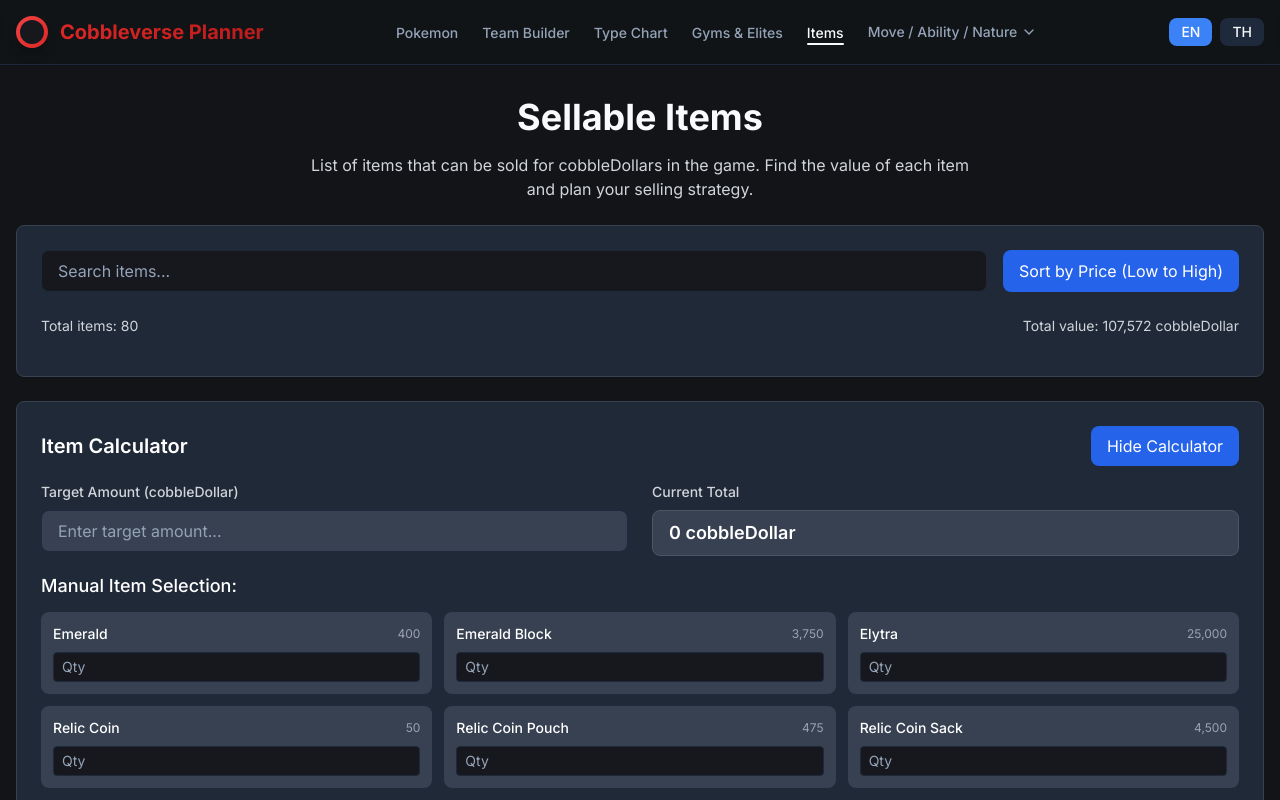
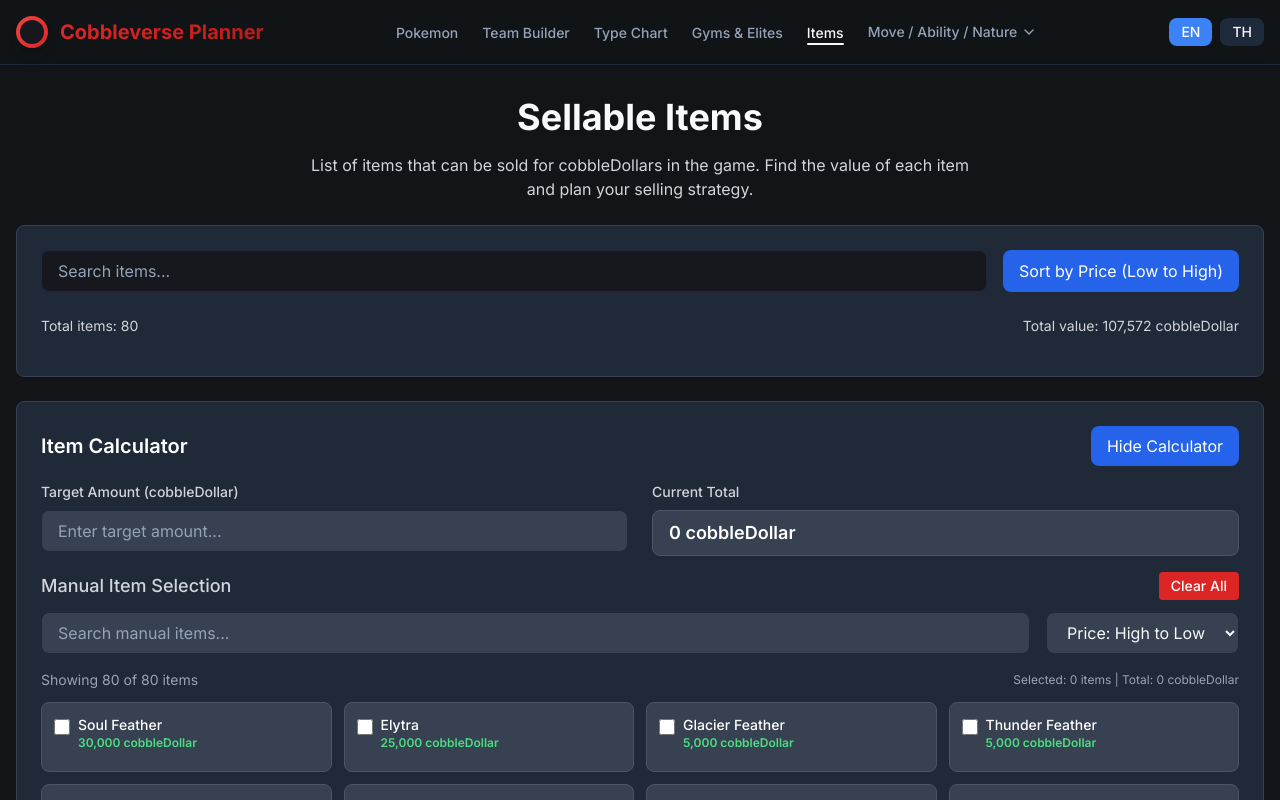
Before and after one commit to bimuuu/pokemon-app, a Next.js app: page /items in a window 1280 px wide. Both pictures are taken after a click on the button "Show Calculator". Shown: the top 800 px of the page. Built offline with nearby package versions, Linux system fonts and the light colour scheme; what pokenode-ts would draw is missing.

Commit message:
Add items page with sellable items calculator and Thai translations

```diff
--- a/app/items/page.tsx
+++ b/app/items/page.tsx
@@ -24,6 +24,9 @@
   const [targetAmount, setTargetAmount] = useState('')
   const [selectedItems, setSelectedItems] = useState<{[key: string]: number}>({})
   const [showCalculator, setShowCalculator] = useState(false)
+  const [manualItemSearchTerm, setManualItemSearchTerm] = useState('')
+  const [checkedItems, setCheckedItems] = useState<Set<string>>(new Set())
+  const [manualSortOrder, setManualSortOrder] = useState<'price-desc' | 'price-asc' | 'name-asc' | 'name-desc'>('price-desc')
 
   const itemsPerPage = 20
 
@@ -53,6 +56,30 @@
     return filtered
   }, [allItems, searchTerm, sortOrder])
 
+  const filteredManualItems = useMemo(() => {
+    let filtered = allItems.filter(item =>
+      item.item.toLowerCase().includes(manualItemSearchTerm.toLowerCase())
+    )
+
+    // Sort based on manual sort order
+    filtered.sort((a, b) => {
+      switch (manualSortOrder) {
+        case 'price-desc':
+          return b.price - a.price
+        case 'price-asc':
+          return a.price - b.price
+        case 'name-asc':
+          return formatItemName(a.item).localeCompare(formatItemName(b.item))
+        case 'name-desc':
+          return formatItemName(b.item).localeCompare(formatItemName(a.item))
+        default:
+          return b.price - a.price
+      }
+    })
+
+    return filtered
+  }, [allItems, manualItemSearchTerm, manualSortOrder])
+
   const totalPages = Math.ceil(filteredAndSortedItems.length / itemsPerPage)
   const startIndex = (currentPage - 1) * itemsPerPage
   const paginatedItems = filteredAndSortedItems.slice(startIndex, startIndex + itemsPerPage)
@@ -75,6 +102,37 @@
 
   const handleQuantityChange = (itemKey: string, quantity: number) => {
     setSelectedItems(prev => handleItemQuantityChange(itemKey, quantity, prev))
+  }
+
+  const handleCheckboxChange = (itemKey: string, checked: boolean) => {
+    setCheckedItems(prev => {
+      const newSet = new Set(prev)
+      if (checked) {
+        newSet.add(itemKey)
+        // Initialize quantity to 1 if not already set
+        setSelectedItems(selected => ({
+          ...selected,
+          [itemKey]: selected[itemKey] || 1
+        }))
+      } else {
+        newSet.delete(itemKey)
+        // Remove quantity when unchecked
+        setSelectedItems(selected => {
+          const newSelected = { ...selected }
+          delete newSelected[itemKey]
+          return newSelected
+        })
+      }
+      return newSet
+    })
+  }
+
+  const getSelectedItemsList = () => {
+    return Array.from(checkedItems).map(itemKey => {
+      const item = allItems.find(i => i.item === itemKey)
+      const quantity = selectedItems[itemKey] || 0
+      return item ? { ...item, quantity } : null
+    }).filter(Boolean)
   }
 
   if (loading) {
@@ -209,29 +267,119 @@
 
             {/* Manual Item Selection */}
             <div className="mt-6">
-              <h3 className="text-lg font-medium text-white mb-3">Manual Item Selection:</h3>
-              <div className="grid grid-cols-1 sm:grid-cols-2 lg:grid-cols-3 gap-3 max-h-60 overflow-y-auto">
-                {allItems.slice(0, 12).map(item => (
-                  <div key={item.item} className="bg-gray-700 rounded-lg p-3">
-                    <div className="flex justify-between items-center mb-2">
+              <div className="text-lg font-medium text-gray-300 mb-3 flex justify-between items-center">
+                <span>Manual Item Selection</span>
+                <button
+                  onClick={() => {
+                    setSelectedItems({})
+                    setCheckedItems(new Set())
+                  }}
+                  className="px-3 py-1 bg-red-600 text-white text-sm rounded hover:bg-red-700 transition-colors"
+                >
+                  Clear All
+                </button>
+              </div>
+              <div className="flex flex-col sm:flex-row gap-4 mb-4">
+                <div className="flex-1">
+                  <input
+                    type="text"
+                    placeholder="Search manual items..."
+                    value={manualItemSearchTerm}
+                    onChange={(e) => setManualItemSearchTerm(e.target.value)}
+                    className="w-full px-4 py-2 bg-gray-700 border border-gray-600 rounded-lg text-white focus:ring-2 focus:ring-blue-500 focus:border-transparent"
+                  />
+                </div>
+                <div className="flex gap-2">
+                  <select
+                    value={manualSortOrder}
+                    onChange={(e) => setManualSortOrder(e.target.value as any)}
+                    className="px-4 py-2 bg-gray-700 border border-gray-600 rounded-lg text-white focus:ring-2 focus:ring-blue-500 focus:border-transparent"
+                  >
+                    <option value="price-desc">Price: High to Low</option>
+                    <option value="price-asc">Price: Low to High</option>
+                    <option value="name-asc">Name: A to Z</option>
+                    <option value="name-desc">Name: Z to A</option>
+                  </select>
+                </div>
+              </div>
+              <div className="text-sm text-gray-400 mb-3 flex justify-between items-center">
+                <span>Showing {filteredManualItems.length} of {allItems.length} items</span>
+                <span className="text-xs">Selected: {checkedItems.size} items | Total: {currentTotal.toLocaleString()} cobbleDollar</span>
+              </div>
+              <div className="grid grid-cols-1 sm:grid-cols-2 lg:grid-cols-4 gap-3 max-h-96 overflow-y-auto">
+                {filteredManualItems.map(item => (
+                  <div key={item.item} className={`bg-gray-700 rounded-lg p-3 transition-colors border ${checkedItems.has(item.item) ? 'border-blue-500 bg-gray-600' : 'border-gray-600 hover:bg-gray-600'}`}>
+                    <div className="flex items-start gap-2 mb-2">
+                      <input
+                        type="checkbox"
+                        checked={checkedItems.has(item.item)}
+                        onChange={(e) => handleCheckboxChange(item.item, e.target.checked)}
+                        className="mt-1 w-4 h-4 text-blue-600 bg-gray-800 border-gray-500 rounded focus:ring-blue-500 focus:ring-2"
+                      />
+                      <div className="flex-1">
                         <div className="text-sm font-medium text-white truncate">
                           {formatItemName(item.item)}
                         </div>
-                      <div className="text-xs text-gray-400">
-                        {item.price.toLocaleString()}
+                        <div className="text-xs font-semibold text-green-400">
+                          {item.price.toLocaleString()} cobbleDollar
                         </div>
                       </div>
+                    </div>
+                    {checkedItems.has(item.item) && (
+                      <div className="flex items-center gap-2">
                         <input
                           type="number"
-                      min="0"
-                      placeholder="Qty"
+                          min="1"
+                          placeholder="1"
                           value={selectedItems[item.item] || ''}
-                      onChange={(e) => handleQuantityChange(item.item, parseInt(e.target.value) || 0)}
-                      className="w-full px-2 py-1 bg-gray-600 border border-gray-500 rounded text-white text-sm focus:ring-1 focus:ring-blue-500 focus:border-transparent"
+                          onChange={(e) => handleQuantityChange(item.item, parseInt(e.target.value) || 1)}
+                          className="flex-1 px-2 py-1 bg-gray-800 border border-gray-500 rounded text-white text-sm focus:ring-2 focus:ring-blue-500 focus:border-transparent"
                         />
+                        <div className="text-xs text-gray-400 min-w-[60px] text-right">
+                          = {(item.price * (selectedItems[item.item] || 0)).toLocaleString()}
+                        </div>
+                      </div>
+                    )}
                   </div>
                 ))}
               </div>
+
+              {/* Selected Items Display */}
+              {checkedItems.size > 0 && (
+                <div className="mt-6">
+                  <h4 className="text-lg font-medium text-white mb-3">Selected Items Summary:</h4>
+                  <div className="bg-gray-700 rounded-lg p-4 max-h-60 overflow-y-auto">
+                    {getSelectedItemsList().map((item: any) => (
+                      <div key={item.item} className="flex justify-between items-center py-2 border-b border-gray-600 last:border-0">
+                        <div className="flex-1">
+                          <div className="text-sm font-medium text-white">{formatItemName(item.item)}</div>
+                          <div className="text-xs text-gray-400">{item.price.toLocaleString()} cobbleDollar each</div>
+                        </div>
+                        <div className="flex items-center gap-4">
+                          <div className="text-sm font-semibold text-blue-400">{item.quantity}x</div>
+                          <div className="text-sm font-semibold text-green-400 min-w-[80px] text-right">
+                            {(item.price * item.quantity).toLocaleString()}
+                          </div>
+                          <button
+                            onClick={() => handleCheckboxChange(item.item, false)}
+                            className="px-2 py-1 bg-red-600 text-white text-xs rounded hover:bg-red-700 transition-colors"
+                          >
+                            Remove
+                          </button>
+                        </div>
+                      </div>
+                    ))}
+                    <div className="mt-3 pt-3 border-t border-gray-600">
+                      <div className="flex justify-between items-center">
+                        <span className="text-sm font-medium text-white">Total Value:</span>
+                        <span className="text-lg font-semibold text-green-400">
+                          {currentTotal.toLocaleString()} cobbleDollar
+                        </span>
+                      </div>
+                    </div>
+                  </div>
+                </div>
+              )}
             </div>
           </div>
         )}
```
Lines whose indentation alone changed are shown as unchanged.
